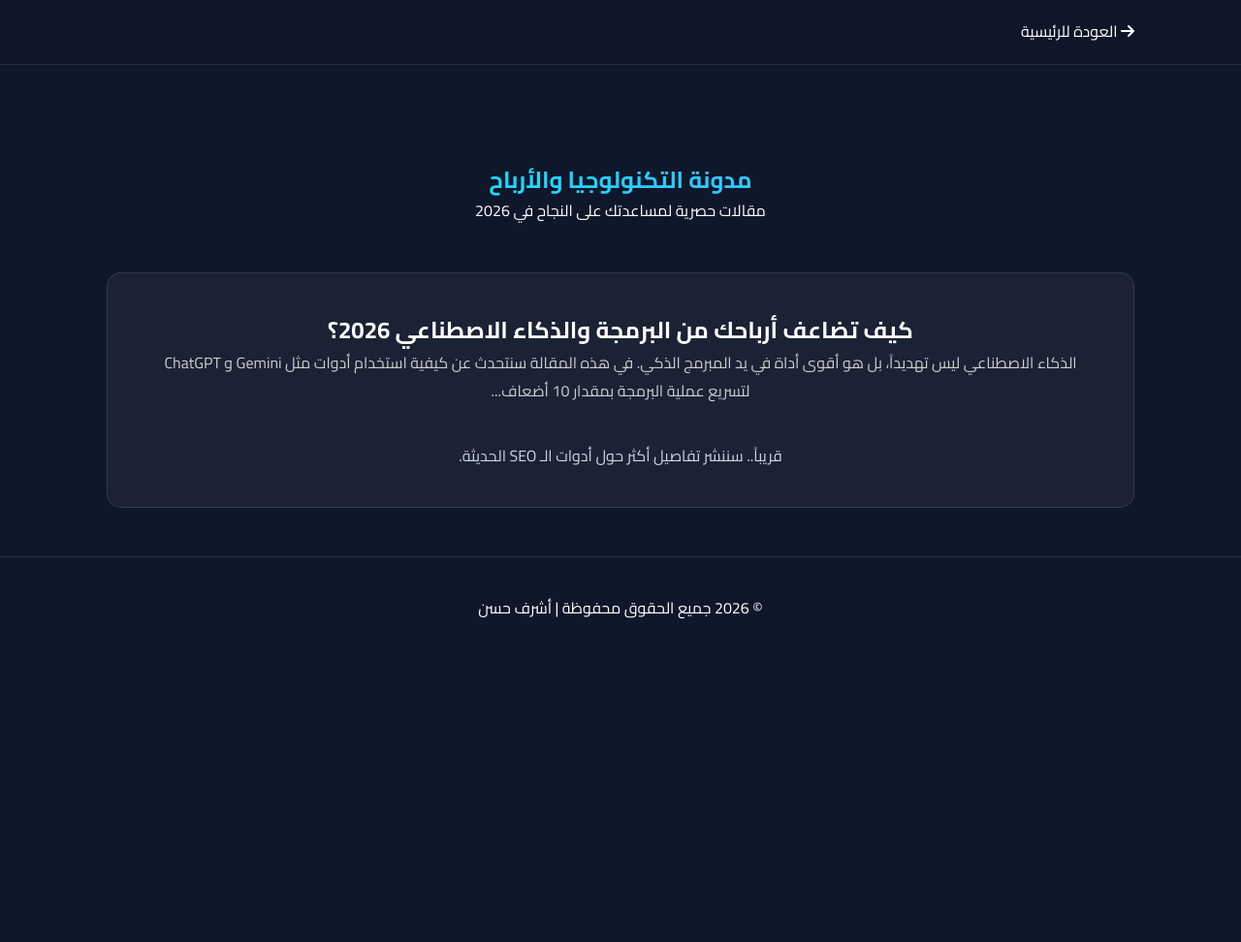
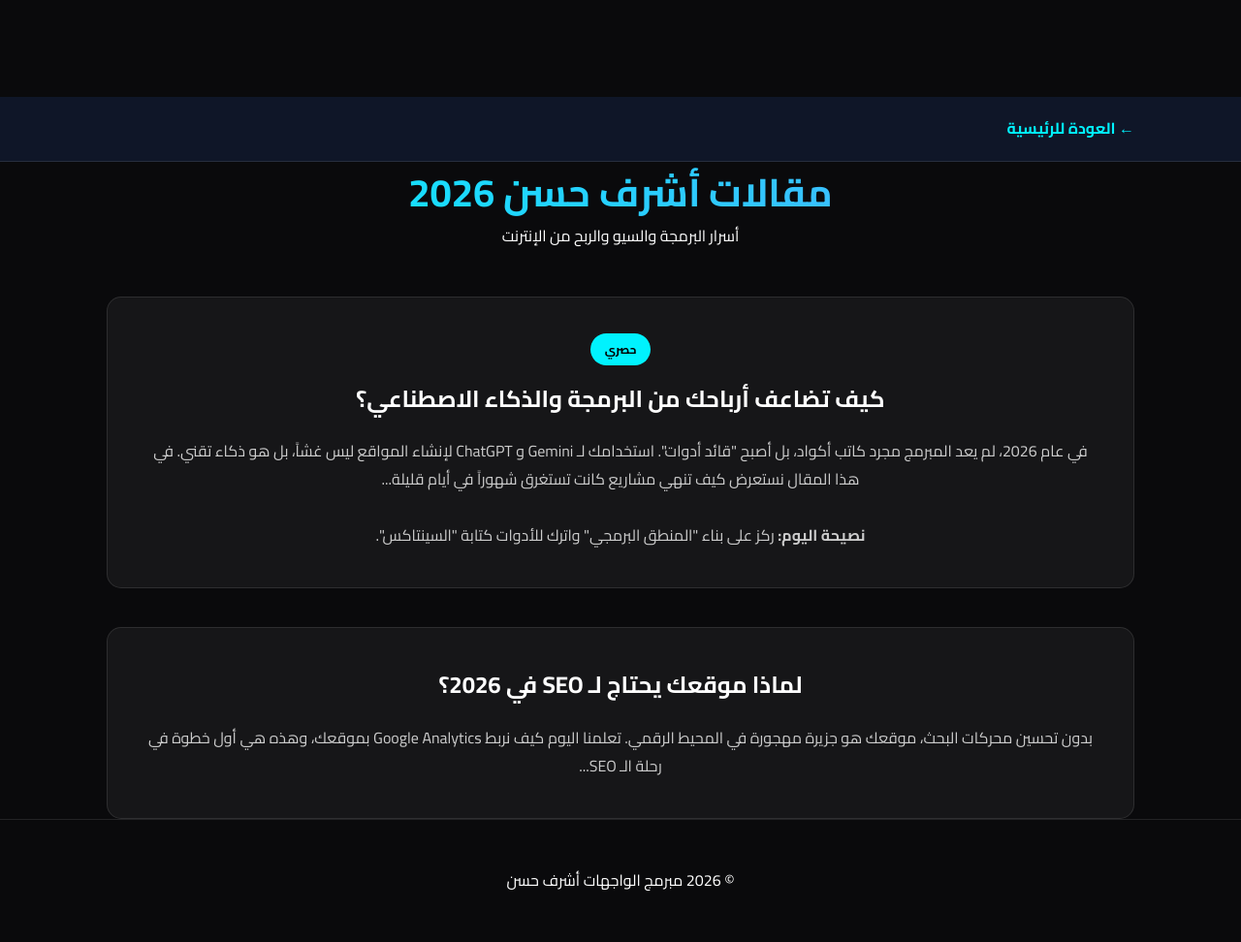
Before and after one commit to ashraflx71/my-first-app-, a plain HTML site: page blog.html in a window 1280 px wide. Shown: the whole page at 97% size. Before the commit the page ends 800 px from the top, so only its background shows below. Drawn offline with Linux system fonts and the light colour scheme.

Commit message:
Update blog title and content structure

```diff
--- a/blog.html
+++ b/blog.html
@@ -11,36 +11,47 @@
 
     <meta charset="UTF-8">
     <meta name="viewport" content="width=device-width, initial-scale=1.0">
-    <title>المدونة | أشرف حسن</title>
-    <link rel="stylesheet" href="https://cdnjs.cloudflare.com/ajax/libs/font-awesome/6.0.0/css/all.min.css">
-    <link href="https://fonts.googleapis.com/css2?family=Cairo:wght@400;700;900&display=swap" rel="stylesheet">
+    <title>المدونة التقنية | أشرف حسن</title>
     <link rel="stylesheet" href="style.css">
+    <link href="https://fonts.googleapis.com/css2?family=Cairo:wght@400;700&display=swap" rel="stylesheet">
 </head>
-<body class="blog-page">
+<body style="background: #0a0a0c; color: white; padding-top: 100px;">
+
     <nav class="navbar">
         <div class="container">
-            <a href="index.html" style="color:white; text-decoration:none;"><i class="fas fa-arrow-right"></i> العودة للرئيسية</a>
+            <a href="index.html" style="color:var(--primary); text-decoration:none; font-weight:bold;">← العودة للرئيسية</a>
         </div>
     </nav>
 
-    <section class="hero" style="padding: 100px 0 50px;">
-        <div class="container">
-            <h1 class="text-gradient">مدونة التكنولوجيا والأرباح</h1>
-            <p>مقالات حصرية لمساعدتك على النجاح في 2026</p>
-        </div>
-    </section>
+    <div class="container">
+        <header style="text-align:center; margin-bottom: 50px;">
+            <h1 class="text-gradient" style="font-size: 2.5rem;">مقالات أشرف حسن 2026</h1>
+            <p>أسرار البرمجة والسيو والربح من الإنترنت</p>
+        </header>
 
-    <main class="container">
-        <article class="glass-card" style="margin-bottom: 30px;">
-            <h2>كيف تضاعف أرباحك من البرمجة والذكاء الاصطناعي 2026؟</h2>
-            <p style="color:#ccc; line-height:1.8;">الذكاء الاصطناعي ليس تهديداً، بل هو أقوى أداة في يد المبرمج الذكي. في هذه المقالة سنتحدث عن كيفية استخدام أدوات مثل Gemini و ChatGPT لتسريع عملية البرمجة بمقدار 10 أضعاف...</p>
-            <hr style="border:0; border-top:1px solid var(--glass-border); margin:20px 0;">
-            <p>قريباً.. سننشر تفاصيل أكثر حول أدوات الـ SEO الحديثة.</p>
+        <article class="glass-card" style="margin-bottom: 40px;">
+            <span style="background:var(--primary); color:black; padding:5px 15px; border-radius:50px; font-size:12px; font-weight:bold;">حصري</span>
+            <h2 style="margin: 20px 0;">كيف تضاعف أرباحك من البرمجة والذكاء الاصطناعي؟</h2>
+            <p style="color: #ccc; line-height: 1.8;">
+                في عام 2026، لم يعد المبرمج مجرد كاتب أكواد، بل أصبح "قائد أدوات".
+                استخدامك لـ Gemini و ChatGPT لإنشاء المواقع ليس غشاً، بل هو ذكاء تقني.
+                في هذا المقال نستعرض كيف تنهي مشاريع كانت تستغرق شهوراً في أيام قليلة...
+                <br><br>
+                <b>نصيحة اليوم:</b> ركز على بناء "المنطق البرمجي" واترك للأدوات كتابة "السينتاكس".
+            </p>
         </article>
-    </main>
 
-    <footer style="margin-top:50px;">
-        <p>© 2026 جميع الحقوق محفوظة | أشرف حسن</p>
+        <article class="glass-card">
+            <h2 style="margin-bottom: 20px;">لماذا موقعك يحتاج لـ SEO في 2026؟</h2>
+            <p style="color: #ccc; line-height: 1.8;">
+                بدون تحسين محركات البحث، موقعك هو جزيرة مهجورة في المحيط الرقمي.
+                تعلمنا اليوم كيف نربط Google Analytics بموقعك، وهذه هي أول خطوة في رحلة الـ SEO...
+            </p>
+        </article>
+    </div>
+
+    <footer style="text-align:center; padding:50px 0;">
+        <p>© 2026 مبرمج الواجهات أشرف حسن</p>
     </footer>
 </body>
 </html>
```
